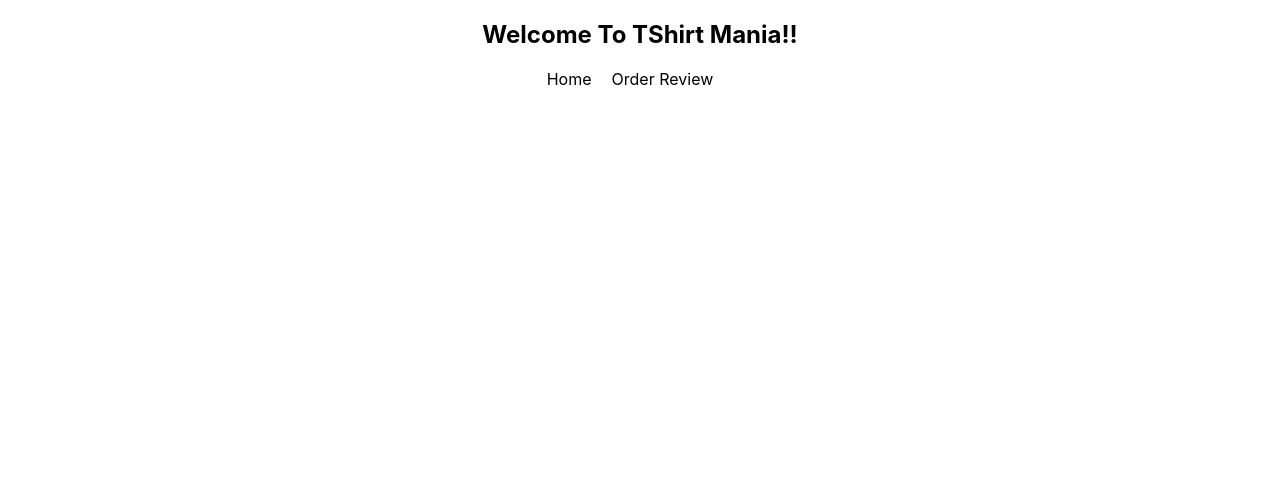
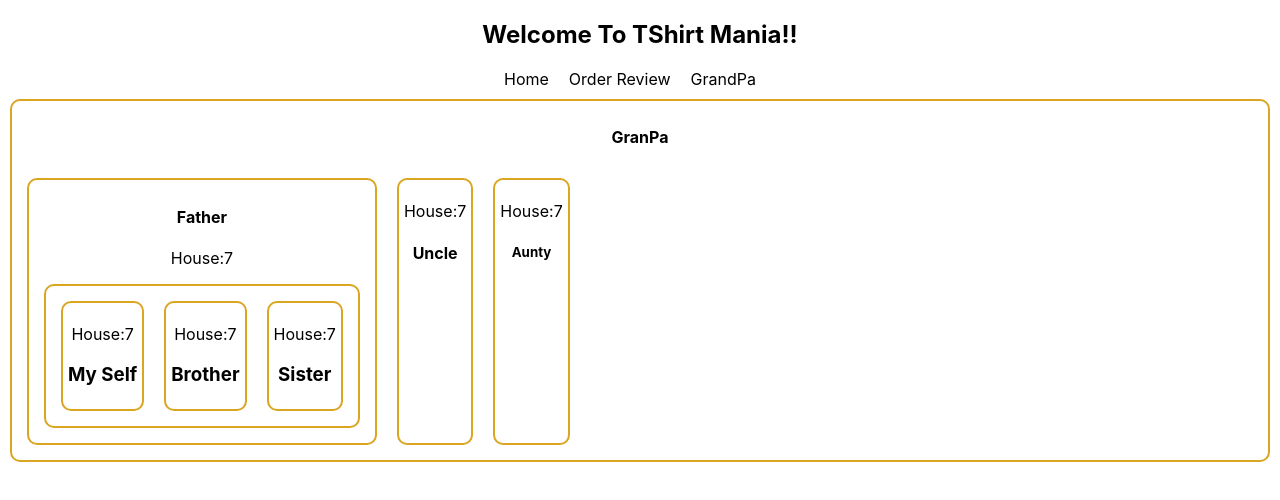
Before and after one commit to noormohammad20/t-shirt-mania, a React (Create React App) app: page /grandpa in a window 1280 px wide. Shown: the top 500 px of the page. Built offline with nearby package versions, Linux system fonts and the light colour scheme; the HTML template or start-up script is replaced by a standard one.

Commit message:
Grandfather Create a Family Tree and share same data

```diff
--- a/src/App.js
+++ b/src/App.js
@@ -1,5 +1,6 @@
 import { Route, Routes } from 'react-router-dom'
 import './App.css'
+import GrandPa from './components/GrandPa/GrandPa'
 import Header from './components/Header/Header'
 import Home from './components/Home/Home'
 import OrderReview from './components/OrderReview/OrderReview'
@@ -11,7 +12,9 @@
       <Routes>
         <Route path='/' element={<Home></Home>}></Route>
         <Route path='/home' element={<Home></Home>}></Route>
-        <Route path='/orderreview' element={<OrderReview></OrderReview>}></Route>
+        <Route path='/orderreview' element={<OrderReview></OrderReview>}
+        ></Route>
+        <Route path='/grandpa' element={<GrandPa></GrandPa>}></Route>
       </Routes >
 
     </div >
--- /dev/null
+++ b/src/components/Aunty/Aunty.js
@@ -0,0 +1,12 @@
+import React from 'react'
+
+const Aunty = ({ house }) => {
+    return (
+        <div>
+            <p>House:{house}</p>
+            <h5>Aunty</h5>
+        </div>
+    )
+}
+
+export default Aunty
--- /dev/null
+++ b/src/components/Brother/Brother.js
@@ -0,0 +1,12 @@
+import React from 'react'
+
+const Brother = ({ house }) => {
+    return (
+        <div>
+            <p>House:{house}</p>
+            <h3>Brother</h3>
+        </div>
+    )
+}
+
+export default Brother
--- /dev/null
+++ b/src/components/Father/Father.js
@@ -0,0 +1,19 @@
+import React from 'react'
+import MySelf from '../MySelf/MySelf'
+import Brother from '../Brother/Brother'
+import Sister from '../Sister/Sister'
+const Father = ({ house }) => {
+    return (
+        <div>
+            <h4>Father</h4>
+            <p>House:{house}</p>
+            <div style={{ display: 'flex' }}>
+                <MySelf house={house}></MySelf>
+                <Brother house={house}></Brother>
+                <Sister house={house}></Sister>
+            </div>
+        </div>
+    )
+}
+
+export default Father
--- /dev/null
+++ b/src/components/GrandPa/GrandPa.css
@@ -0,0 +1,8 @@
+.grandpa,
+.grandpa div {
+    border: 2px solid goldenrod;
+    margin: 10px;
+    padding: 5px;
+    border-radius: 10px;
+
+}
--- /dev/null
+++ b/src/components/GrandPa/GrandPa.js
@@ -0,0 +1,20 @@
+import React from 'react'
+import Father from '../Father/Father'
+import Uncle from '../Uncle/Uncle'
+import Aunty from '../Aunty/Aunty'
+import './GrandPa.css'
+const GrandPa = () => {
+    const house = 7
+    return (
+        <div className='grandpa' >
+            <h4>GranPa</h4>
+            <section style={{ display: 'flex' }}>
+                <Father house={house}></Father>
+                <Uncle house={house}></Uncle>
+                <Aunty house={house}></Aunty>
+            </section>
+        </div>
+    )
+}
+
+export default GrandPa
--- a/src/components/Header/Header.js
+++ b/src/components/Header/Header.js
@@ -6,8 +6,9 @@
         <div>
             <h2>Welcome To TShirt Mania!!</h2>
             <nav>
-                <Link to='home'>Home</Link>
-                <Link to='orderreview'>Order Review</Link>
+                <Link to='/home'>Home</Link>
+                <Link to='/orderreview'>Order Review</Link>
+                <Link to='/grandpa'>GrandPa</Link>
             </nav>
         </div>
     )
--- /dev/null
+++ b/src/components/MySelf/MySelf.js
@@ -0,0 +1,12 @@
+import React from 'react'
+
+const MySelf = ({ house }) => {
+    return (
+        <div>
+            <p>House:{house}</p>
+            <h3>My Self</h3>
+        </div>
+    )
+}
+
+export default MySelf
--- /dev/null
+++ b/src/components/Sister/Sister.js
@@ -0,0 +1,12 @@
+import React from 'react'
+
+const Sister = ({ house }) => {
+    return (
+        <div>
+            <p>House:{house}</p>
+            <h3>Sister</h3>
+        </div>
+    )
+}
+
+export default Sister
--- /dev/null
+++ b/src/components/Uncle/Uncle.js
@@ -0,0 +1,12 @@
+import React from 'react'
+
+const Uncle = ({ house }) => {
+    return (
+        <div>
+            <p>House:{house}</p>
+            <h4>Uncle</h4>
+        </div>
+    )
+}
+
+export default Uncle
```
